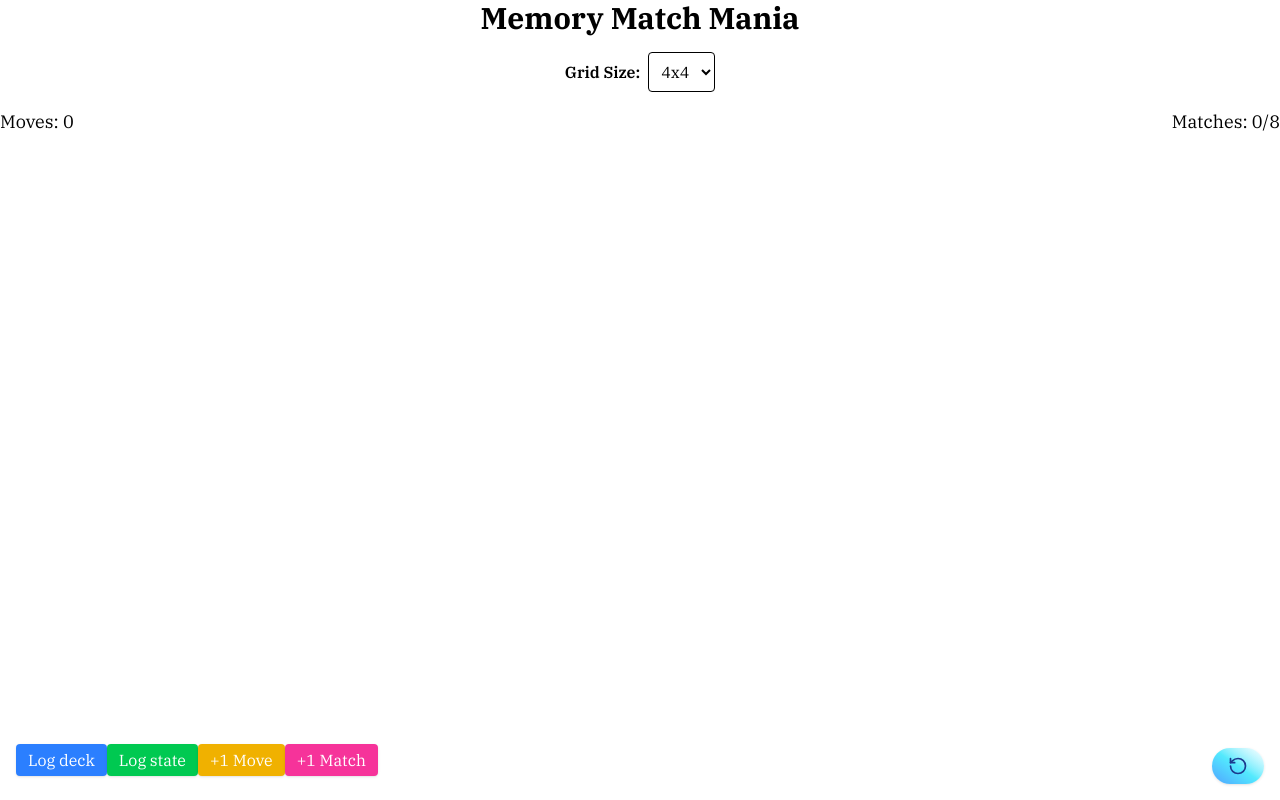
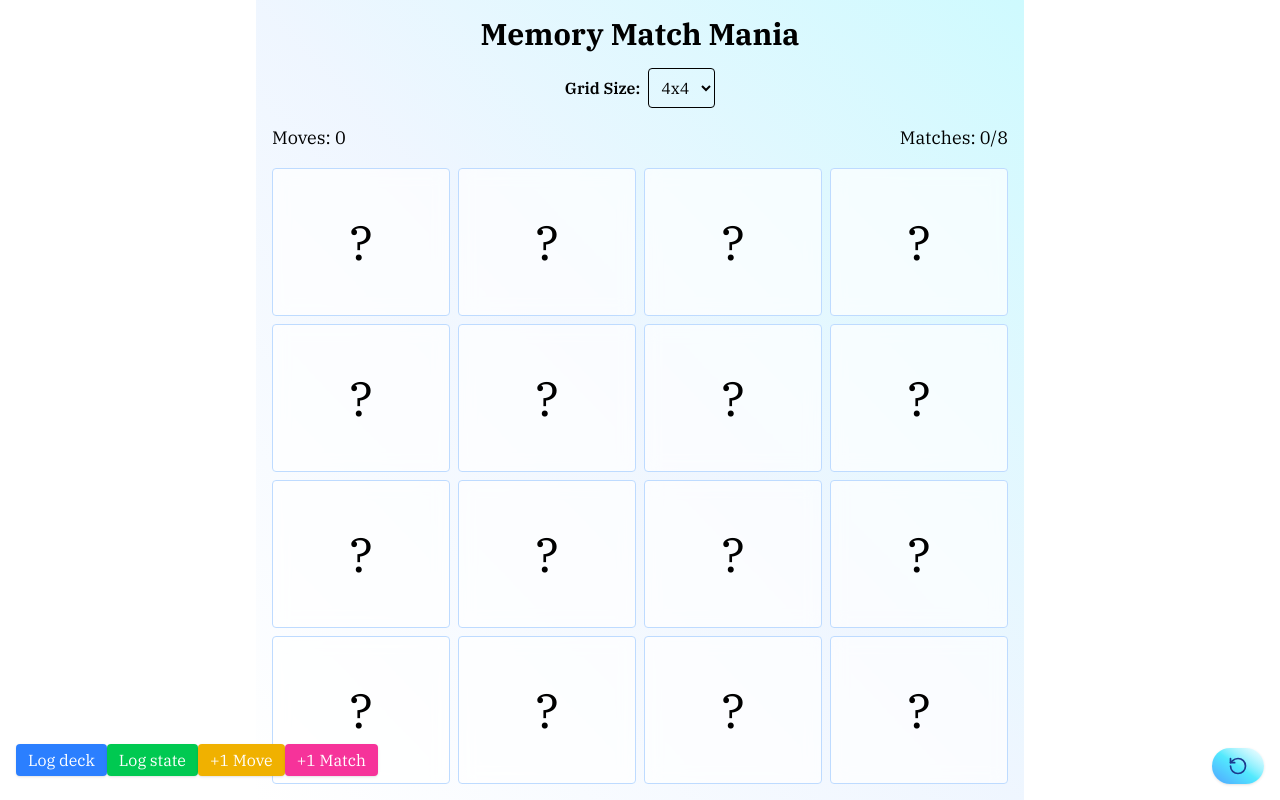
Before and after one commit to Rajasi-Desai/Memory-Mania-game, a React (Vite) app: page / in a window 1280 px wide. Built offline with nearby package versions, Linux system fonts and the light colour scheme.

Commit message:
grid board component

```diff
--- a/src/App.jsx
+++ b/src/App.jsx
@@ -37,7 +37,7 @@ function App() {
   };
 
   return (
-    <div>
+    <div className="h-screen flex flex-col p-4 max-w-screen-md mx-auto bg-gradient-to-bl from-cyan-100 via-blue-50 to-white">
       <TempComponent
         deck={deck}
         gridSize={gridSize}
@@ -61,7 +61,14 @@ function App() {
 
       <ResetButton onReset={() => reInitializeGame(gridSize)} />
 
-      {/* game board */}
+      <div className="flex-grow">
+        <GameBoard
+          gridSize={gridSize}
+          deck={deck}
+          setMoves={setMoves}
+          setMatches={setMatches}
+        />
+      </div>
 
       {matches === deck.length/2 && <Graffiti />}
 
--- a/src/components/Card.jsx
+++ b/src/components/Card.jsx
@@ -1,7 +1,42 @@
-const Card = () => {
+const Card = ({icon, gridSize}) => {
+  let baseClass = gridSize === 4
+    ? "text-4xl sm:text-5xl"
+    : gridSize === 6
+      ? "text-3xl sm:text-4xl"
+      : "text-2xl sm:text-3xl";
+
+  baseClass = baseClass +
+    " flex items-center justify-center" +
+    " absolute inset-0" +
+    " border rounded" +
+    " backface-hidden";
+
   return (
-    <div>
-
+    <div
+      className="w-full h-full cursor-pointer select-none"
+    >
+      <div className="relative w-full h-full">
+        {/* front */}
+        {/* TODO maybe add my logo?? */}
+        <div
+          className={`
+              ${baseClass}
+              bg-white/70 backdrop-blur-sm border-blue-200
+            `}
+        >
+          ?
+        </div>
+        {/* Back/ icon side */}
+        <div
+          className={`
+              ${baseClass}
+              bg-blue-400 hover:bg-blue-500 transition-colors duration-300
+              rotate-y-180
+            `}
+        >
+          {icon}
+        </div>
+      </div>
     </div>
   );
 };
--- a/src/components/GameBoard.jsx
+++ b/src/components/GameBoard.jsx
@@ -1,8 +1,22 @@
 import Card from "./Card"
 
-const GameBoard = () => {
+const GameBoard = ({ gridSize, deck, setMoves, setMatches }) => {
+
   return (
-    <div>
+    <div
+      className="grid gap-2 h-full"
+      style={{
+        gridTemplateColumns: `repeat(${gridSize}, minmax(0, 1fr))`,
+        gridTemplateRows: `repeat(${gridSize}, 1fr)`,
+      }}
+    >
+      {deck.map((icon, idx) => (
+        <Card
+          key={idx}
+          icon={icon}
+          gridSize={gridSize}
+        />
+      ))}
 
     </div>
   );
--- /dev/null
+++ b/src/index.css
@@ -0,0 +1,7 @@
+.backface-hidden {
+  backface-visibility: hidden;
+}
+
+.rotate-y-180 {
+  transform: rotateY(180deg);
+}
```
